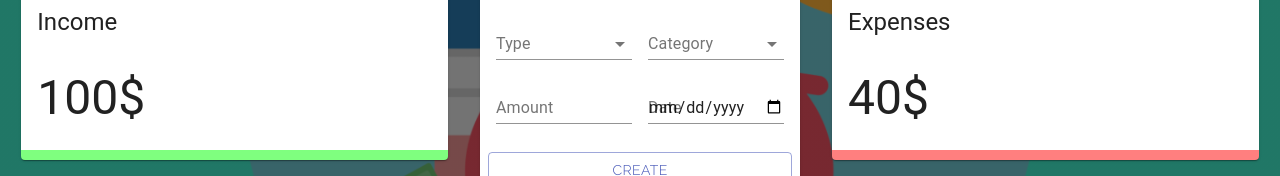
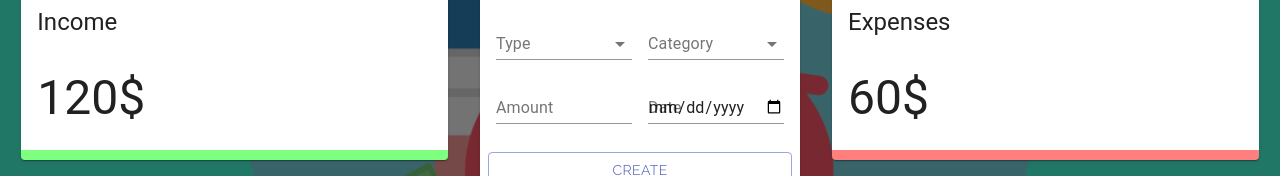
Before and after one commit to MohamedAhmed122/Complex-Expenses-Tracker, a React (Create React App) app: page / in a window 1280 px wide. Shown: the part 325-501 px from the top of the page. Built offline with nearby package versions, Linux system fonts and the light colour scheme.

Commit message:
Adding the Context API

```diff
--- a/src/App.js
+++ b/src/App.js
@@ -1,27 +1,32 @@
 import { Grid } from '@material-ui/core';
-import React from 'react'
+import React, { useContext } from 'react'
 
 import useStyles from './Styles'
 import CardDetails from './app/Components/CardDetails/CardDetails';
 import MainCard from './app/Components/MainCard/MainCard';
+import { TrackerContext } from './app/Context/Context';
 
 
 function App() {
   const classes = useStyles()
+    const trackerContext =useContext(TrackerContext)
+    console.log(trackerContext)
   return (
+    <>
       <div>
         <Grid className={classes.grid} container alignItems='center' justify='center' spacing={0} style={{height:'100vh'}}>
           <Grid item xs={12} sm={4}>
-          <CardDetails title='Income' price={100} />
+            <CardDetails title='Income' price={120} />
           </Grid>
           <Grid item xs={12} sm={3}>
             <MainCard />
           </Grid>
           <Grid item xs={12} sm={4}>
-          <CardDetails title='Expenses' price={40} />
+            <CardDetails title='Expenses' price={60} />
           </Grid>
         </Grid>
       </div>
+    </>
   );
 }
 
--- a/src/app/Components/MainCard/Tracker/Tracker.jsx
+++ b/src/app/Components/MainCard/Tracker/Tracker.jsx
@@ -9,8 +9,8 @@ export default function Tracker() {
     const classes = useStyles()
     const transactions =[
         {id: 1, type: 'Income', category:'Salary',amount: 100, date: "Wed Dec 23"},
-        {id: 1, type: 'Expense', category:'Pets',amount: 50, date: "Wed Dec 29"},
-        {id: 1, type: 'Income', category:'Work',amount: 40, date: "Wed Dec 30"},
+        {id: 2, type: 'Expense', category:'Pets',amount: 50, date: "Wed Dec 29"},
+        {id: 4, type: 'Income', category:'Work',amount: 40, date: "Wed Dec 30"},
     ]
     return (
         <List dense={false} className={classes.list}>
--- /dev/null
+++ b/src/app/Context/Context.js
@@ -0,0 +1,15 @@
+import React, { createContext, useReducer } from 'react'
+
+const initialState =[]
+
+export const TrackerContext = createContext(initialState);
+
+export const Provider = ({ children }) => {
+
+
+    return (
+      <TrackerContext.Provider value={{app: "a7a" }}>
+        {children}
+      </TrackerContext.Provider>
+    );
+}
--- a/src/index.js
+++ b/src/index.js
@@ -2,9 +2,12 @@ import React from 'react';
 import ReactDOM from 'react-dom';
 import './index.css';
 import App from './App';
+import  {Provider}  from './app/Context/Context';
 
 
-ReactDOM.render(<App />,document.getElementById('root'));
-
-// If you want to start measuring performance in your app, pass a function
-// to log results (for example: reportWebVitals(console.log))
+ReactDOM.render(
+    <Provider>
+       <App />
+    </Provider>,
+    document.getElementById('root')
+);
```
Also changed, not shown: 2 other files (tests, documents, lock files or other folders). Lines whose indentation alone changed are shown as unchanged.
